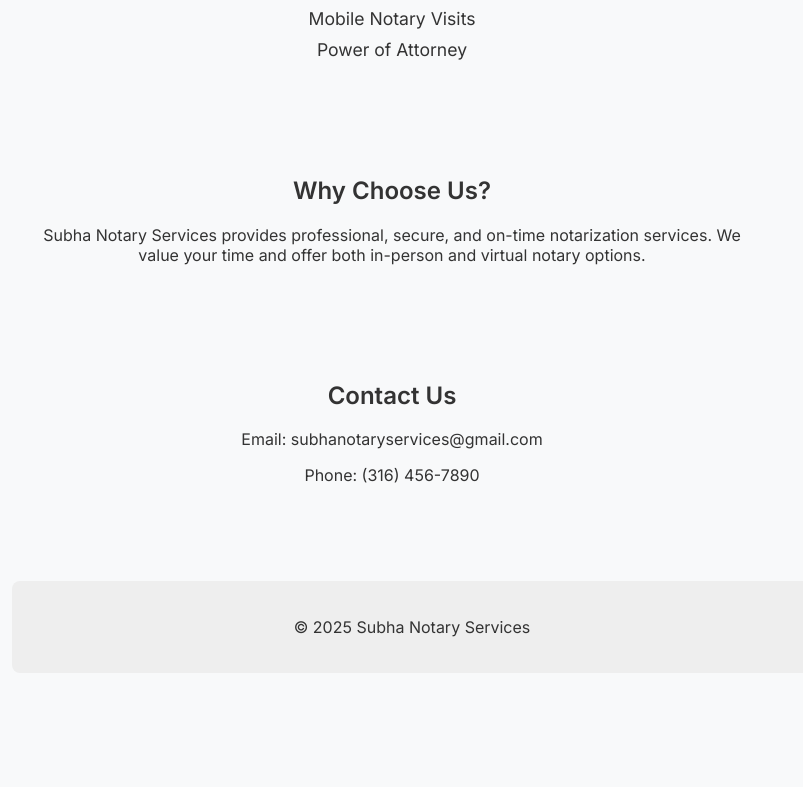
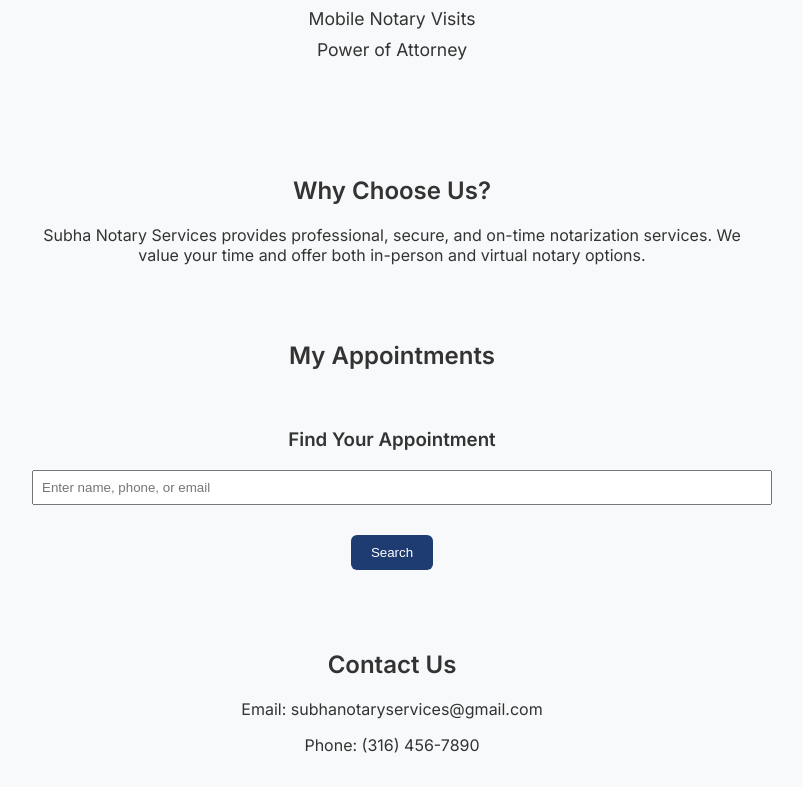
Before and after one commit to Umesh-Tata/shubha-notary-services, a React (Vite) app: page / in a window 1280 px wide. Shown: the part 526-1313 px from the top of the page, without its empty margins (248-1051 px from the left). Before the commit the page ends 1239 px from the top, so only its background shows below. Built offline with nearby package versions, Linux system fonts and the light colour scheme.

Commit message:
Update App.tsx: disable booking tab, enable scroll to appointment section

```diff
--- a/src/App.tsx
+++ b/src/App.tsx
@@ -1,30 +1,38 @@
-import { useState } from 'react';
+import { useRef, useState } from 'react';
 import './App.css';
-import BookingPage from './pages/BookingPage';
+// import BookingPage from './pages/BookingPage';
 import AppointmentManager from './pages/AppointmentManager';
 
 function App() {
-  const [showBookingPage, setShowBookingPage] = useState(false);
-  const [activeTab, setActiveTab] = useState<'book' | 'manage'>('book');
+  // 🔒 Old logic preserved but disabled:
+  // const [showBookingPage, setShowBookingPage] = useState(false);
+  // const [activeTab, setActiveTab] = useState<'book' | 'manage'>('book');
 
-  const handleBookingClick = (e: React.MouseEvent<HTMLAnchorElement>) => {
+  const appointmentSectionRef = useRef<HTMLDivElement>(null);
+
+  const scrollToAppointments = (e: React.MouseEvent<HTMLAnchorElement>) => {
     e.preventDefault();
-    setShowBookingPage(true);
+    appointmentSectionRef.current?.scrollIntoView({ behavior: 'smooth' });
   };
 
-  const handleBackClick = () => {
-    setShowBookingPage(false);
-    setActiveTab('book');
-  };
+  // const handleBookingClick = (e: React.MouseEvent<HTMLAnchorElement>) => {
+  //   e.preventDefault();
+  //   setShowBookingPage(true);
+  // };
+
+  // const handleBackClick = () => {
+  //   setShowBookingPage(false);
+  //   setActiveTab('book');
+  // };
 
   return (
     <div className="app">
-      {!showBookingPage ? (
+      {/* {!showBookingPage ? ( */}
         <>
           <header className="hero">
             <h1>Shubha Notary Services</h1>
             <p>Reliable. Certified. Convenient.</p>
-            <a href="#book" className="btn-primary" onClick={handleBookingClick}>
+            <a href="#appointments" className="btn-primary" onClick={scrollToAppointments}>
               Book an Appointment
             </a>
           </header>
@@ -47,6 +55,11 @@ function App() {
             </p>
           </section>
 
+          <section id="appointments" ref={appointmentSectionRef} className="appointments">
+            <h2>My Appointments</h2>
+            <AppointmentManager />
+          </section>
+
           <section id="contact" className="contact">
             <h2>Contact Us</h2>
             <p>Email: subhanotaryservices@gmail.com</p>
@@ -57,7 +70,7 @@ function App() {
             <p>&copy; {new Date().getFullYear()} Subha Notary Services</p>
           </footer>
         </>
-      ) : (
+      {/* ) : (
         <>
           <button className="btn-primary" onClick={handleBackClick} style={{ margin: '20px' }}>
             ← Back to Home
@@ -80,7 +93,7 @@ function App() {
 
           {activeTab === 'book' ? <BookingPage /> : <AppointmentManager />}
         </>
-      )}
+      )} */}
     </div>
   );
 }
```
